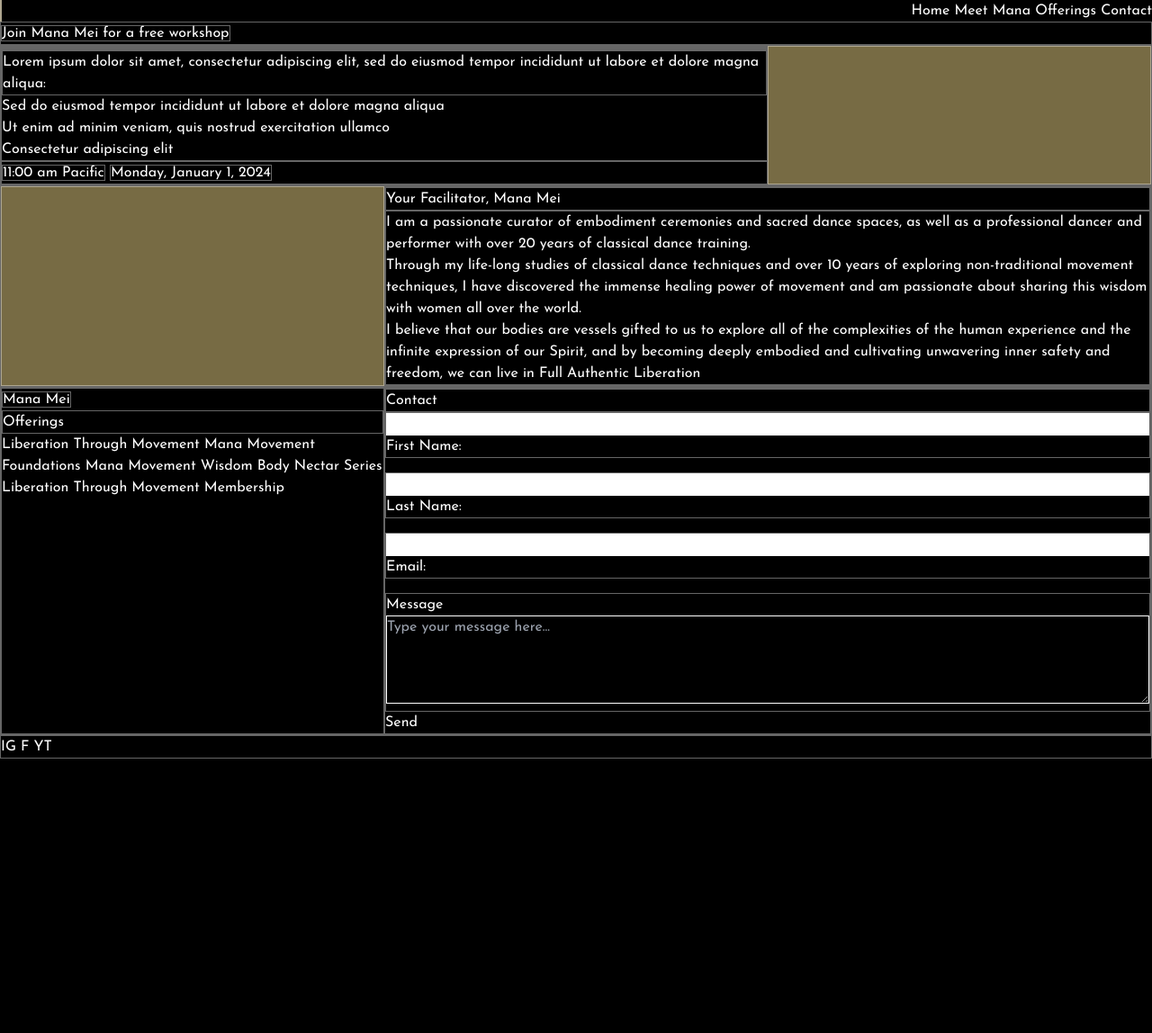
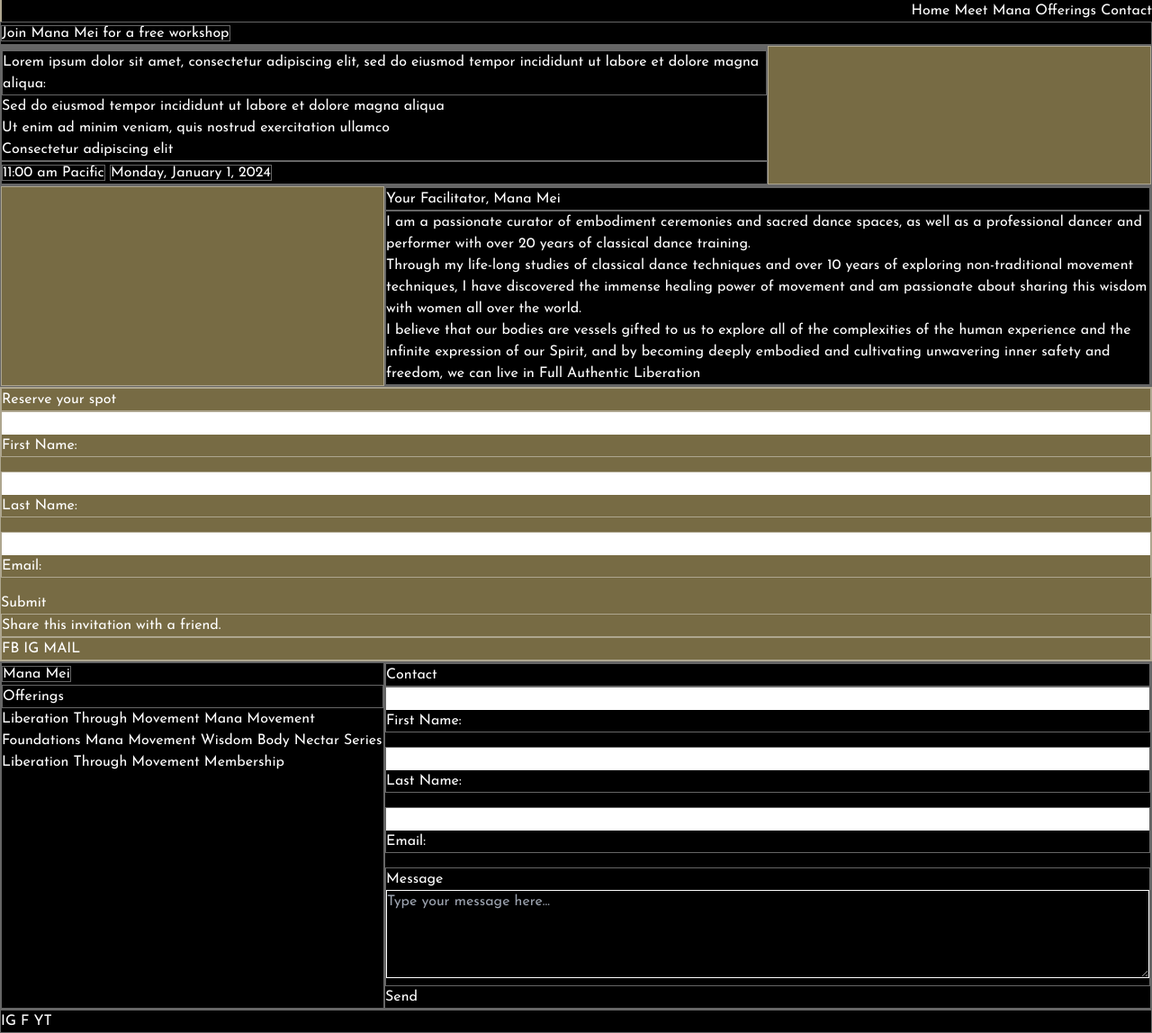
Before and after one commit to brittwoodard/manamei, a Jekyll site: the page built from _free-offerings/template.md, in a window 1280 px wide. Shown: the whole page at 90% size. Built offline with Jekyll 4.4.1, drawn with Linux system fonts in a browser that asks for light colours; nearby versions of some CDN libraries; comment, search, counter and statistics services are not loaded; before the commit the page ends 900 px from its top, so only the background shows below that.

Commit message:
free-offering layout

```diff
--- a/_free-offerings/template.md
+++ b/_free-offerings/template.md
@@ -18,4 +18,7 @@ instructor:
   show: true
   heading: Your Facilitator, Mana Mei
   description_html: I am a passionate curator of embodiment ceremonies and sacred dance spaces, as well as a professional dancer and performer with over 20 years of classical dance training.<br>Through my life-long studies of classical dance techniques and over 10 years of exploring non-traditional movement techniques, I have discovered the immense healing power of movement and am passionate about sharing this wisdom with women all over the world.<br>I believe that our bodies are vessels gifted to us to explore all of the complexities of the human experience and the infinite expression of our Spirit, and by becoming deeply embodied and cultivating unwavering inner safety and freedom, we can live in Full Authentic Liberation
+cta:
+  heading: Reserve your spot
+  share-text: Share this invitation with a friend.
 ---
--- a/_layouts/free-offering.html
+++ b/_layouts/free-offering.html
@@ -21,3 +21,29 @@ layout: default
 
     <!-- Your Instructor -->
     {% include about-mana-course.html %}
+
+    <!-- CTA -->
+    <section class="bg-image-style bg-[url('{{page.cta.background_image}}')]">
+        <h2>{{page.cta.heading}}</h2>
+        <form>
+            <div class="mb-4">
+                <input type="text" id="first-name" name="first-name" class="block border-b border-white w-full">
+                <label for="first-name">First Name:</label>
+            </div>
+
+            <div class="mb-4">
+                <input type="text" id="last-name" name="last-name" class="block border-b border-white w-full">
+                <label for="last-name">Last Name:</label>
+            </div>
+
+            <div class="mb-4">
+                <input type="email" id="email" name="email" class="block border-b border-white w-full">
+                <label for="email">Email:</label>
+            </div>
+
+            <button type="submit" class="button">Submit</button>
+        </form>
+
+        <h3>{{page.cta.share-text}}</h3>
+        <p>FB IG MAIL</p>
+    </section>
--- a/assets/css/output-style.css
+++ b/assets/css/output-style.css
@@ -600,6 +600,9 @@ section, div, h1, h2, h3, h4, h5, h6, p, span {
 .bg-\[url\(\'\{\{page\.details\.featured_image\}\}\'\)\] {
   background-image: url('{{page.details.featured_image}}');
 }
+.bg-\[url\(\'\{\{page\.cta\.background_image\}\}\'\)\] {
+  background-image: url('{{page.cta.background_image}}');
+}
 .text-left {
   text-align: left;
 }
```
